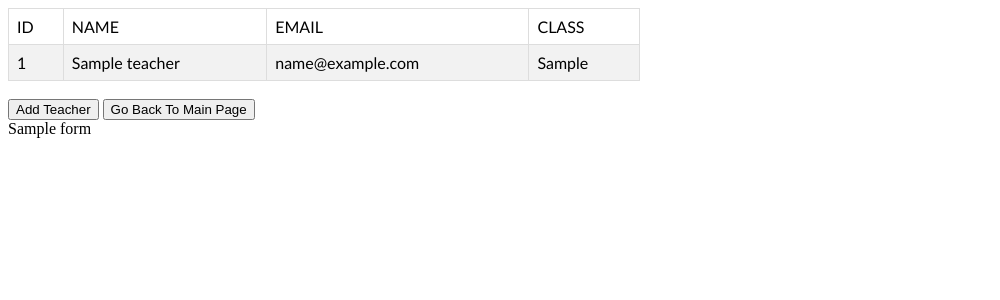
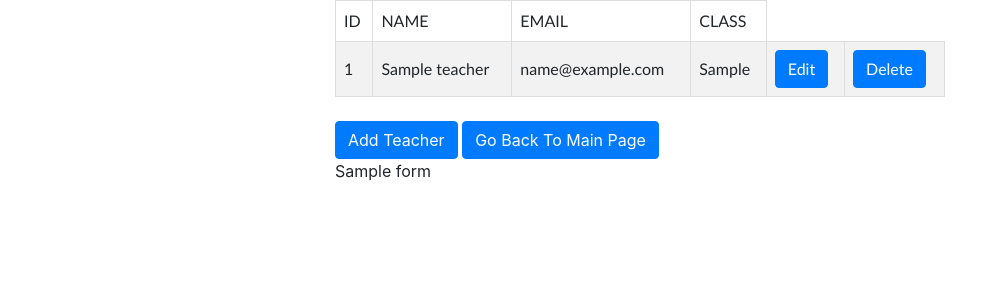
Before and after one commit to MonoraxXiV/php-crud, a PHP site: template View/TeacherView.php in a window 1280 px wide. Shown: the top 300 px of the page, without its empty margins (0-1000 px from the left). Run offline with PHP 8.4, Linux system fonts and the light colour scheme; the template is opened without the code that fills it: most values are stand-ins (such as "Sample title", 1, 10 or a date in 2020).

Commit message:
Added delete and edit buttons to the forms

```diff
--- a/View/ClassView.php
+++ b/View/ClassView.php
@@ -23,6 +23,8 @@
                     <td><?php echo $class['class_id'] ?></td>
                     <td><?php echo $class['class_name'] ?></td>
                     <td><?php echo $class['class_location']  ?></td>
+                    <td><button type="submit" name="editClassRow" class="btn btn-primary">Edit</button></td>
+                    <td> <button type="submit" name="deleteClassRow" class="btn btn-primary">Delete</button></td>
                 </tr>
             <?php endforeach; ?>
             </tbody>
--- a/View/TeacherView.php
+++ b/View/TeacherView.php
@@ -7,6 +7,8 @@
     <meta name="viewport"
           content="width=device-width, user-scalable=no, initial-scale=1.0, maximum-scale=1.0, minimum-scale=1.0">
     <meta http-equiv="X-UA-Compatible" content="ie=edge">
+    <link href="https://stackpath.bootstrapcdn.com/bootstrap/4.3.1/css/bootstrap.min.css" type="text/css"
+          rel="stylesheet"/>
     <title>Teacher registration</title>
 </head>
 <body>
@@ -24,6 +26,8 @@
                 <td><?php echo $Teacher['teacher_name'] ?></td>
                 <td><?php echo $Teacher['teacher_email']  ?></td>
                 <td><?php echo $Teacher['teacher_class']  ?></td>
+                <td><button type="submit" name="editTeacherRow" class="btn btn-primary">Edit</button></td>
+                <td> <button type="submit" name="deleteTeacherRow" class="btn btn-primary">Delete</button></td>
             </tr>
         <?php endforeach; ?>
         </tbody>
```
Also changed, not shown: View/StudentView.php (+7 -0 lines).
